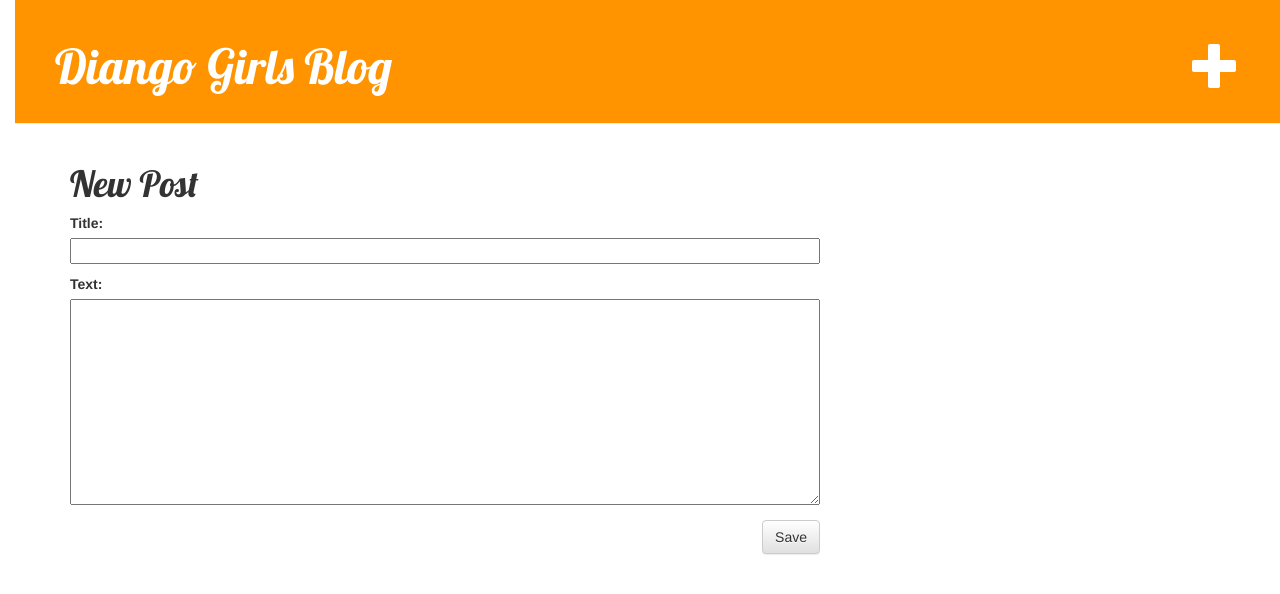
After one commit to guodoliu/my-first-blog, a Django app: page /post/new/ in a window 1280 px wide. The commit adds this page. Shown: the top 594 px of the page. Run offline with Django 3.2, Linux system fonts and the light colour scheme; some libraries are stand-ins or nearby versions.

Commit message:
Added views to create/edit blog post inside the site.

```diff
--- /dev/null
+++ b/blog/forms.py
@@ -0,0 +1,8 @@
+from django import forms
+from .models import Post
+
+
+class PostForm(forms.ModelForm):
+    class Meta:
+        model = Post
+        fields = ('title', 'text',)
--- a/blog/templates/blog/base.html
+++ b/blog/templates/blog/base.html
@@ -11,7 +11,8 @@
 </head>
 <body>
 <div class="page-header">
-    <h1><a href="/">Django Girls Blog</a></h1>
+    <h1><a href="{% url 'post_new' %}" class="top-menu"><span class="glyphicon glyphicon-plus"></span></a></h1>
+    <h1><a href="/">Diango Girls Blog</a></h1>
 </div>
 <div class="content container">
     <div class="row">
--- a/blog/templates/blog/post_detail.html
+++ b/blog/templates/blog/post_detail.html
@@ -7,6 +7,8 @@
                     {{ post.published_date }}
                 </div>
             {% endif %}
+            <a class="btn btn-default" href="{% url 'post_edit' pk=post.pk %}"><span
+                    class="glyphicon glyphicon-pencil"></span></a>
             <h1>{{ post.title }}</h1>
             <p>{{ post.text|linebreaksbr }}</p>
         </div>
--- /dev/null
+++ b/blog/templates/blog/post_edit.html
@@ -0,0 +1,9 @@
+{% extends 'blog/base.html' %}
+
+{% block content %}
+    <h1>New Post</h1>
+    <form method="POST", class="post-form">{% csrf_token %}
+    {{ form.as_p }}
+    <button type="submit", class="save btn btn-default">Save</button>
+    </form>
+{% endblock %}
--- a/blog/urls.py
+++ b/blog/urls.py
@@ -5,4 +5,6 @@ from . import views
 urlpatterns = [
     url(r'^$', views.post_list, name='post_list'),
     url(r'^post/(?P<pk>[0-9]+)/$', views.post_detail, name='post_detail'),
+    url(r'^post/new/$', views.post_new, name='post_new'),
+    url(r'^post/(?P<pk>[0-9]+)/edit/$', views.post_edit, name='post_edit'),
 ]
--- a/blog/views.py
+++ b/blog/views.py
@@ -4,6 +4,8 @@ from __future__ import unicode_literals
 from django.shortcuts import render, get_object_or_404
 from django.utils import timezone
 from .models import Post
+from .forms import PostForm
+from django.shortcuts import redirect
 
 
 # Create your views here.
@@ -15,3 +17,32 @@ def post_list(request):
 def post_detail(request, pk):
     post = get_object_or_404(Post, pk=pk)
     return render(request, 'blog/post_detail.html', {'post': post})
+
+
+def post_new(request):
+    if request.method == "POST":
+        form = PostForm(request.POST)
+        if form.is_valid():
+            post = form.save(commit=False)
+            post.author = request.user
+            post.published_date = timezone.now()
+            post.save()
+            return redirect('post_detail', pk=post.pk)
+    else:
+        form = PostForm()
+    return render(request, 'blog/post_edit.html', {'form': form})
+
+
+def post_edit(request, pk):
+    post = get_object_or_404(Post, pk=pk)
+    if request.method == "POST":
+        form = PostForm(request.POST, instance=post)
+        if form.is_valid():
+            post = form.save(commit=False)
+            post.author = request.user
+            post.published_date = timezone.now()
+            post.save()
+            return redirect('post_detail', pk=post.pk)
+    else:
+        form = PostForm(instance=post)
+    return render(request, 'blog/post_edit.html', {'form': form})
```
